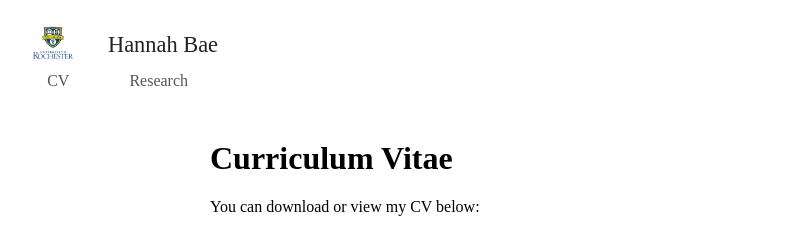
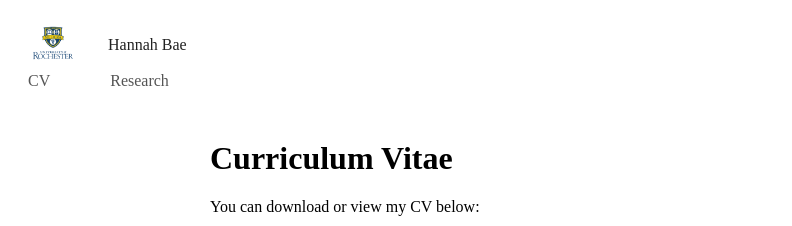
Before and after one commit to hannahbae895/hannahbae895.github.io, a Jekyll site: the page built from CV.html, in a window 1280 px wide. Shown: the top 226 px of the page, without its empty margins (0-792 px from the left). Built offline with Jekyll 4.4.1, drawn with Linux system fonts in a browser that asks for light colours; some web fonts are replaced.

Commit message:
Update override.css

```diff
--- a/css/override.css
+++ b/css/override.css
@@ -4,7 +4,7 @@
 }
 
 .site-title {
-  font-family: 'Ancizar Serif', serif;
+  font-family: Roboto', serif;
   font-size: 1.4rem;               /* adjust size as needed */
   color: #222;
   text-decoration: none;
```
